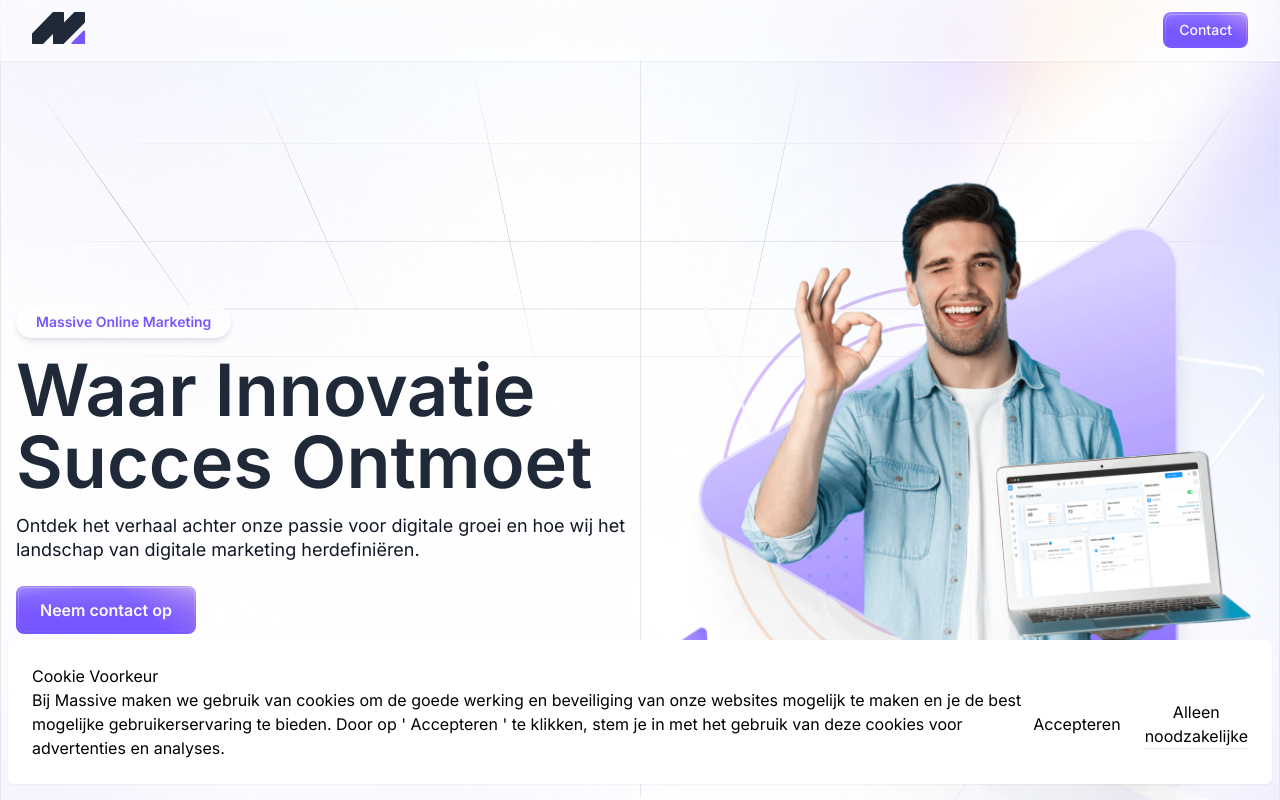
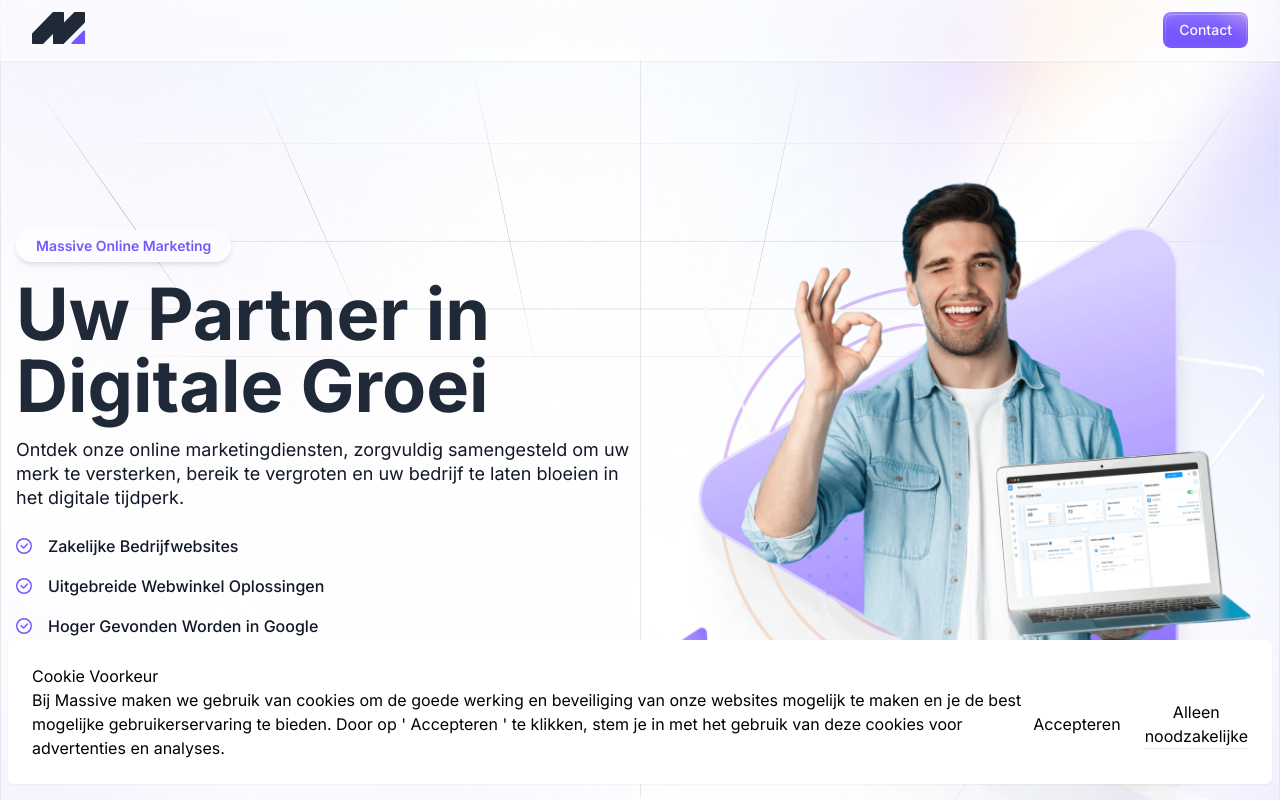
Before and after one commit to MassiveOnlineMarketing/massive-website-v2, a Next.js app: page / in a window 1280 px wide. Shown: the top 800 px of the page. Built offline with nearby package versions, Linux system fonts and the light colour scheme.

Commit message:
Merge Main

```diff
--- a/src/app/_components/hero.tsx
+++ b/src/app/_components/hero.tsx
@@ -5,7 +5,7 @@ import { Heading, Paragraph, SubHeading } from '@/components/ui/typography/typog
 import container from '@/styles/styles'
 import Image from 'next/image'
 import React from 'react'
-
+import { PurpleCheckmarkRound } from '@/assets/icons'
 
 import ModalFullScreen from "@/features/modal/FullScreenModal";
 import { MultiStepContactForm } from "@/features/contact-form/multistep/contact-form";
@@ -20,9 +20,17 @@ const Hero = () => {
         <div className='my-auto lg:pb-[120px]'>
           <Title>
             <SubHeading level="h1" size="sm" colorScheme="glass" variant="pill" className='text-primary'>{HERO.subheading}</SubHeading>
-            <Heading level='h2' size='7xl' className='text-4xl' >{HERO.heading}</Heading>
+            <Heading level='h2' size='7xl' className='text-4xl font-bold' >{HERO.heading}</Heading>
             <Paragraph size='lg' >{HERO.paragraph}</Paragraph>
           </Title>
+          <ul className='mt-6'>
+          {SECTION_GESPREK.list.map((item) => (
+            <li key={item} className='flex flex-row gap-4 items-center mt-4'>
+              <PurpleCheckmarkRound />
+              <Paragraph className='font-medium'>{item}</Paragraph>
+            </li>
+          ))}
+        </ul>
           <ModalFullScreen buttonText={HERO.buttonLabel} className='mt-6 w-full md:w-fit' animationDuration={1000} animationIn='element' animationOut='element-out'>
             <MultiStepContactForm />
           </ModalFullScreen>
@@ -40,9 +48,20 @@ const Hero = () => {
 
 const HERO = {
   subheading: "Massive Online Marketing",
-  heading: "Waar Innovatie Succes Ontmoet",
-  paragraph: "Ontdek het verhaal achter onze passie voor digitale groei en hoe wij het landschap van digitale marketing herdefiniëren.",
+  heading: "Uw Partner in Digitale Groei",
+  paragraph: "Ontdek onze online marketingdiensten, zorgvuldig samengesteld om uw merk te versterken, bereik te vergroten en uw bedrijf te laten bloeien in het digitale tijdperk.",
   buttonLabel: "Neem contact op"
+}
+
+const SECTION_GESPREK = {
+  subheading: "Strategisch Online Advies",
+  heading: "Gratis Advies, Onbeperkte Mogelijkheden",
+  paragraph: "Niet zeker welke marketingdiensten het beste passen bij uw onderneming?Geen zorgen, onze toegewijde specialisten staan klaar om u te begeleiden. Plan een vrijblijvend gesprek in en laten wij samen kijken naar het herdefiniëren van uw online strategie.",
+  list: [
+    "Zakelijke Bedrijfwebsites",
+    "Uitgebreide Webwinkel Oplossingen",
+    "Hoger Gevonden Worden in Google",
+  ],
 }
 
 
```
